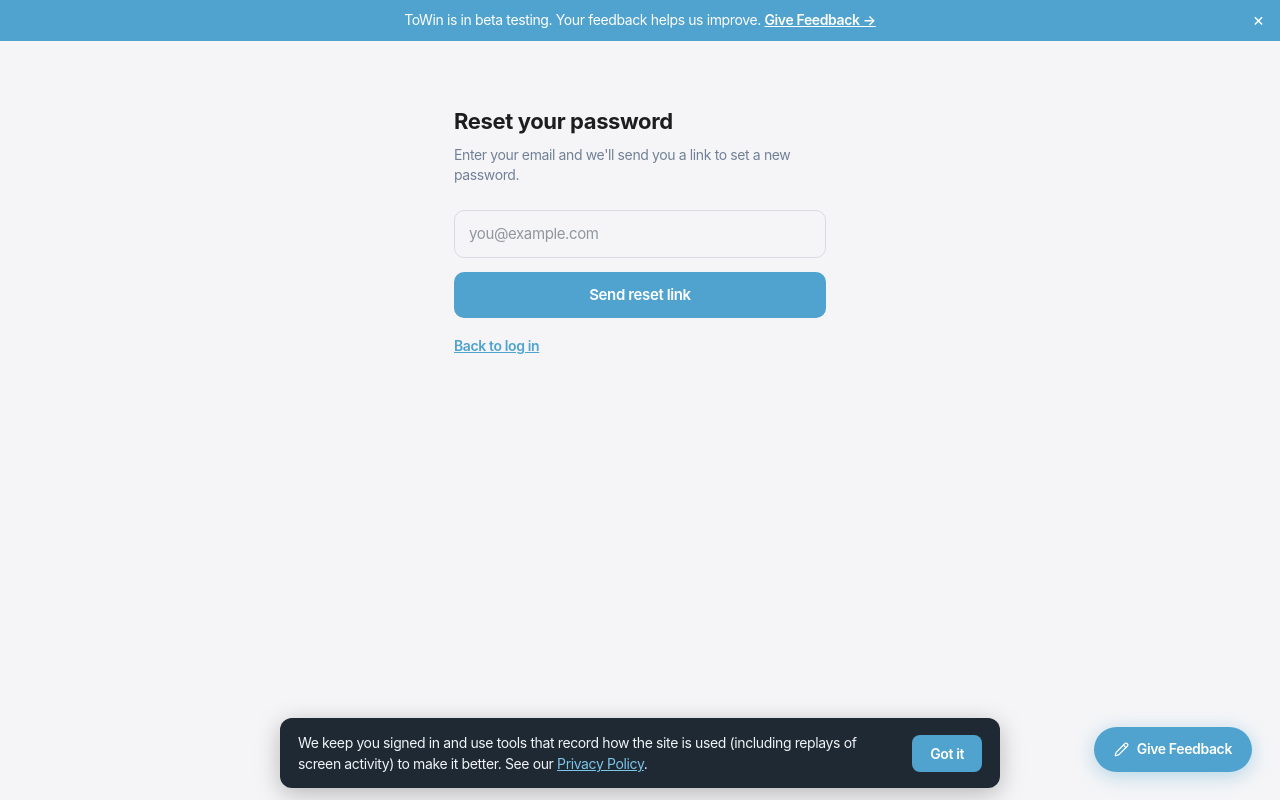
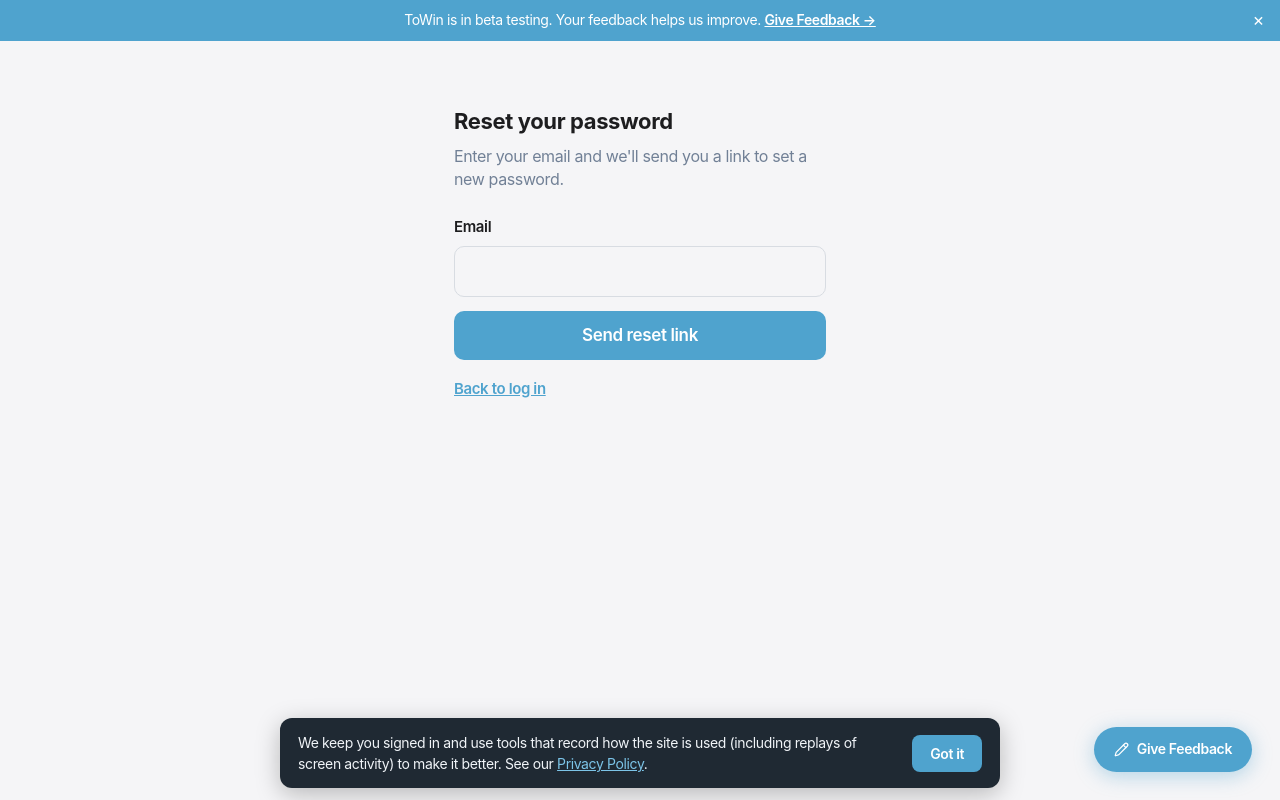
Before and after one commit to Harsha-anbu-g/Towin, a React (Vite) app in the folder frontend/: page /forgot-password in a window 1280 px wide. Built offline with nearby package versions, Linux system fonts and the light colour scheme; no server answers.

Commit message:
style(web): enlarge ForgotPassword text, add Email label, remove placeholder

```diff
--- a/frontend/src/pages/ForgotPassword.jsx
+++ b/frontend/src/pages/ForgotPassword.jsx
@@ -25,15 +25,15 @@ export default function ForgotPassword() {
     fontFamily: `-apple-system, 'SF Pro Text', system-ui, sans-serif`, color: '#2d3748',
   };
   const input = {
-    width: '100%', padding: '12px 14px', fontSize: 15, borderRadius: 10,
+    width: '100%', padding: '12px 14px', fontSize: 17, borderRadius: 10,
     border: '1px solid #d8dce2', boxSizing: 'border-box', marginBottom: 14,
   };
   const btn = {
     width: '100%', background: '#4FA3CE', color: '#fff', border: 'none',
-    borderRadius: 10, padding: '12px', fontSize: 15, fontWeight: 600,
+    borderRadius: 10, padding: '12px', fontSize: 17, fontWeight: 600,
     cursor: loading ? 'default' : 'pointer', opacity: loading ? 0.6 : 1,
   };
-  const linkStyle = { color: '#4FA3CE', fontWeight: 600, textDecoration: 'underline', fontSize: 14 };
+  const linkStyle = { color: '#4FA3CE', fontWeight: 600, textDecoration: 'underline', fontSize: 15 };
 
   if (sent) {
     return (
@@ -52,20 +52,24 @@ export default function ForgotPassword() {
   return (
     <div style={wrap}>
       <h1 style={{ fontSize: 22, fontWeight: 700, marginBottom: 8 }}>Reset your password</h1>
-      <p style={{ color: '#718096', marginBottom: 24, fontSize: 14 }}>
+      <p style={{ color: '#718096', marginBottom: 24, fontSize: 16 }}>
         Enter your email and we'll send you a link to set a new password.
       </p>
       <form onSubmit={submit}>
+        <label htmlFor="fp-email" style={{ display: 'block', fontSize: 15, fontWeight: 600, color: '#1d1d1f', marginBottom: 8 }}>
+          Email
+        </label>
         <input
+          id="fp-email"
           type="email" required value={email}
           onChange={e => setEmail(e.target.value)}
-          placeholder="you@example.com" style={input}
+          style={input}
         />
         <button type="submit" disabled={loading} style={btn}>
           {loading ? 'Sending…' : 'Send reset link'}
         </button>
       </form>
-      <p style={{ marginTop: 18, fontSize: 14 }}>
+      <p style={{ marginTop: 18, fontSize: 15 }}>
         <Link to="/login" style={linkStyle}>Back to log in</Link>
       </p>
     </div>
```
